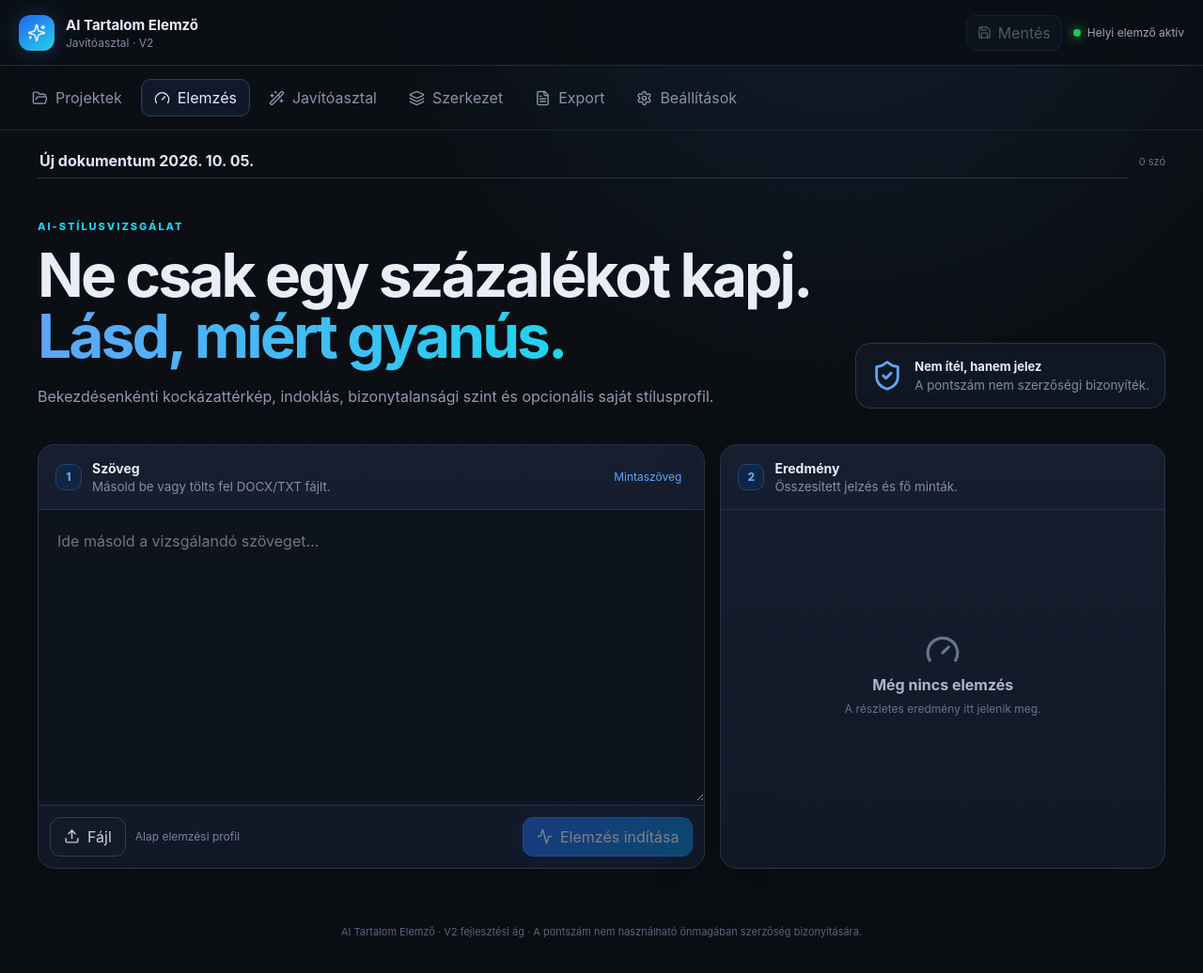
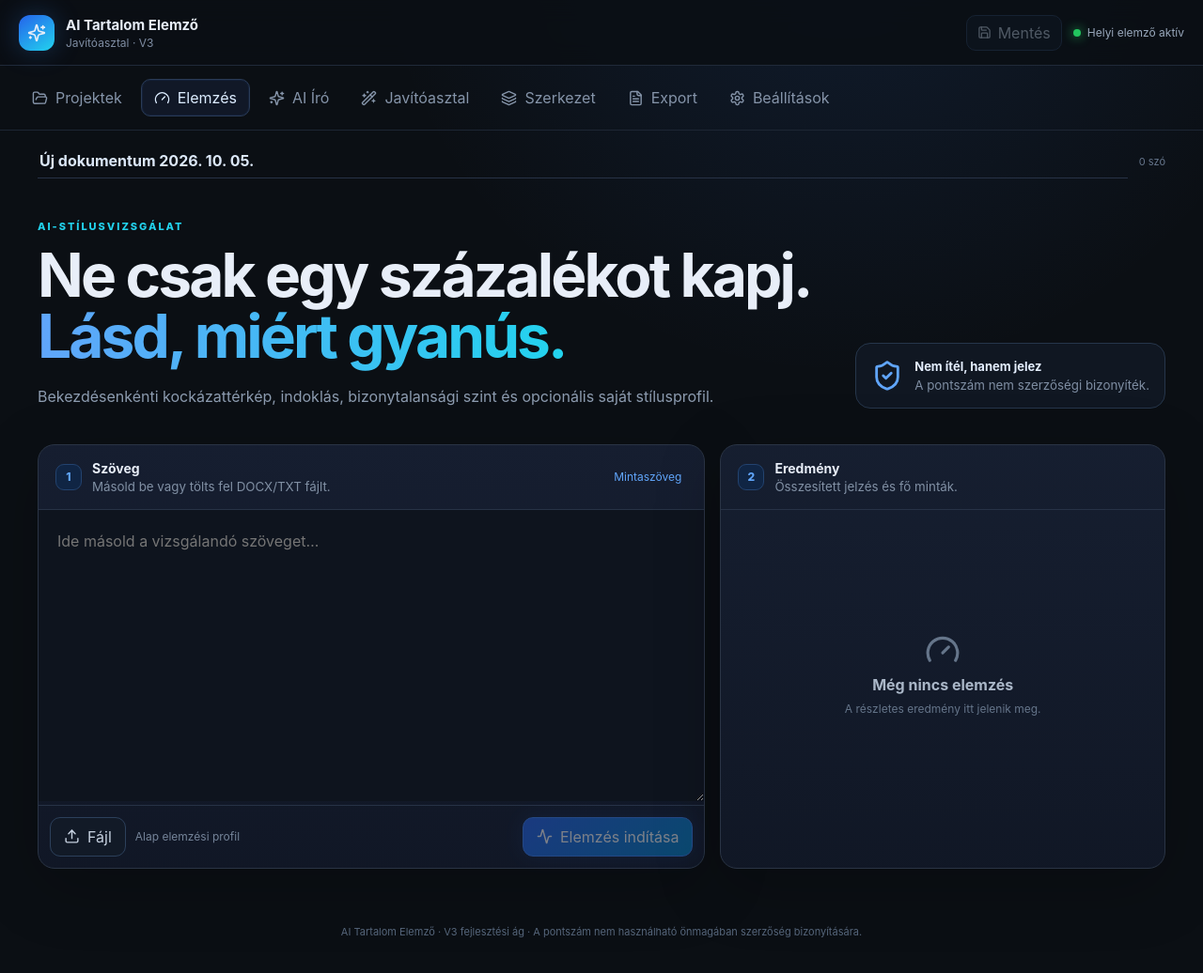
Before and after one commit to FasiSandor/ai-tartalom-elemzo, a Next.js app: page / in a window 1280 px wide. Shown: the top 1036 px of the page at 94% size. Built offline with nearby package versions, Linux system fonts and the light colour scheme.

Commit message:
Integrate AI writer into main workspace

```diff
--- a/app/page.tsx
+++ b/app/page.tsx
@@ -1,6 +1,7 @@
 "use client";
 
 import { useEffect, useMemo, useRef, useState } from "react";
+import WriterWorkspace from "@/app/components/WriterWorkspace";
 import {
   analyzeText,
   buildSuggestions,
@@ -14,7 +15,7 @@ import {
   Sparkles, Trash2, Upload, Wand2
 } from "lucide-react";
 
-type Tab = "projektek" | "elemzes" | "javito" | "szerkezet" | "export" | "beallitasok";
+type Tab = "projektek" | "elemzes" | "aiiro" | "javito" | "szerkezet" | "export" | "beallitasok";
 
 type SavedProject = {
   id: string;
@@ -287,7 +288,7 @@ export default function Home() {
           <div className="brand-icon"><Sparkles size={20} /></div>
           <div>
             <strong>AI Tartalom Elemző</strong>
-            <span>Javítóasztal · V2</span>
+            <span>Javítóasztal · V3</span>
           </div>
         </div>
         <div className="top-actions">
@@ -300,6 +301,7 @@ export default function Home() {
         {[
           ["projektek", "Projektek", FolderOpen],
           ["elemzes", "Elemzés", Gauge],
+          ["aiiro", "AI Író", Sparkles],
           ["javito", "Javítóasztal", Wand2],
           ["szerkezet", "Szerkezet", Layers3],
           ["export", "Export", FileText],
@@ -425,6 +427,15 @@ export default function Home() {
         </>
       )}
 
+      {tab === "aiiro" && (
+        <WriterWorkspace
+          documentText={text}
+          styleSample={styleSample}
+          onUseText={(next) => { setText(next); setResult(null); setSelected(null); }}
+          onToast={setToast}
+        />
+      )}
+
       {tab === "javito" && (
         <section className="panel editor-panel">
           <div className="panel-head"><div><span className="step">J</span><div><b>Javítóasztal</b><small>Javítási irányok, nem automatikus „detektor-kijátszás”.</small></div></div></div>
@@ -488,7 +499,7 @@ export default function Home() {
         </section>
       )}
 
-      <footer>AI Tartalom Elemző · V2 fejlesztési ág · A pontszám nem használható önmagában szerzőség bizonyítására.</footer>
+      <footer>AI Tartalom Elemző · V3 fejlesztési ág · A pontszám nem használható önmagában szerzőség bizonyítására.</footer>
     </main>
   );
 }
```
